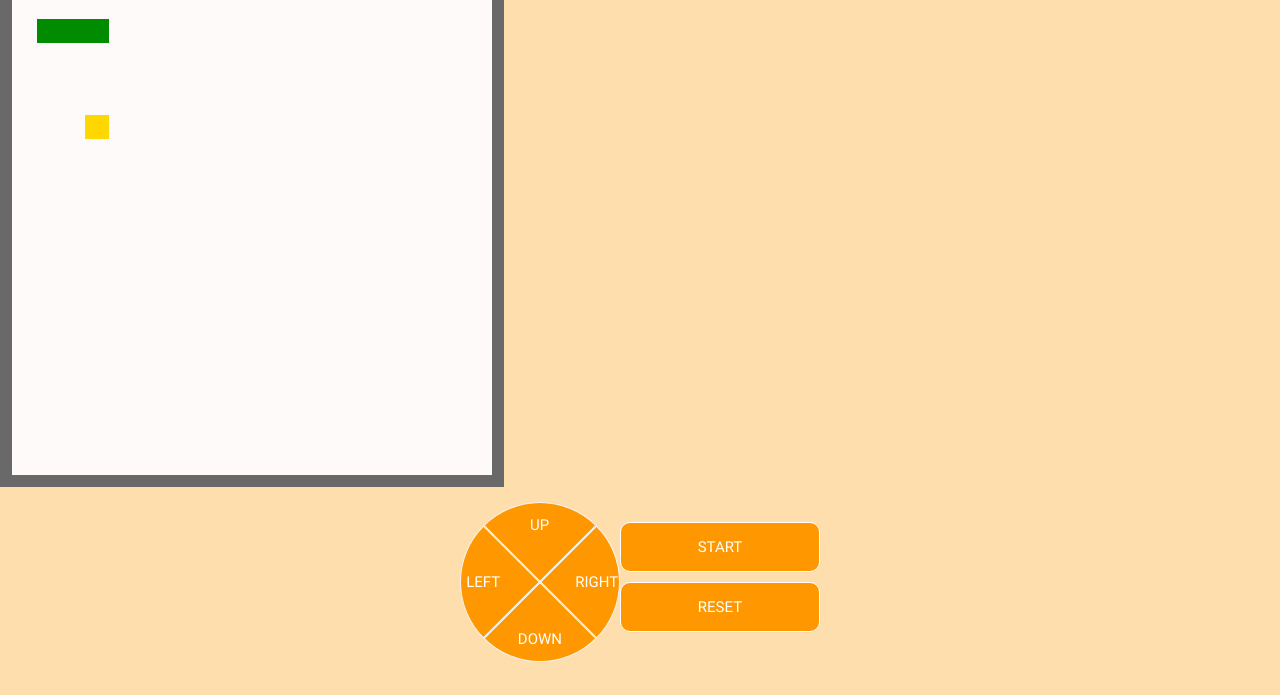
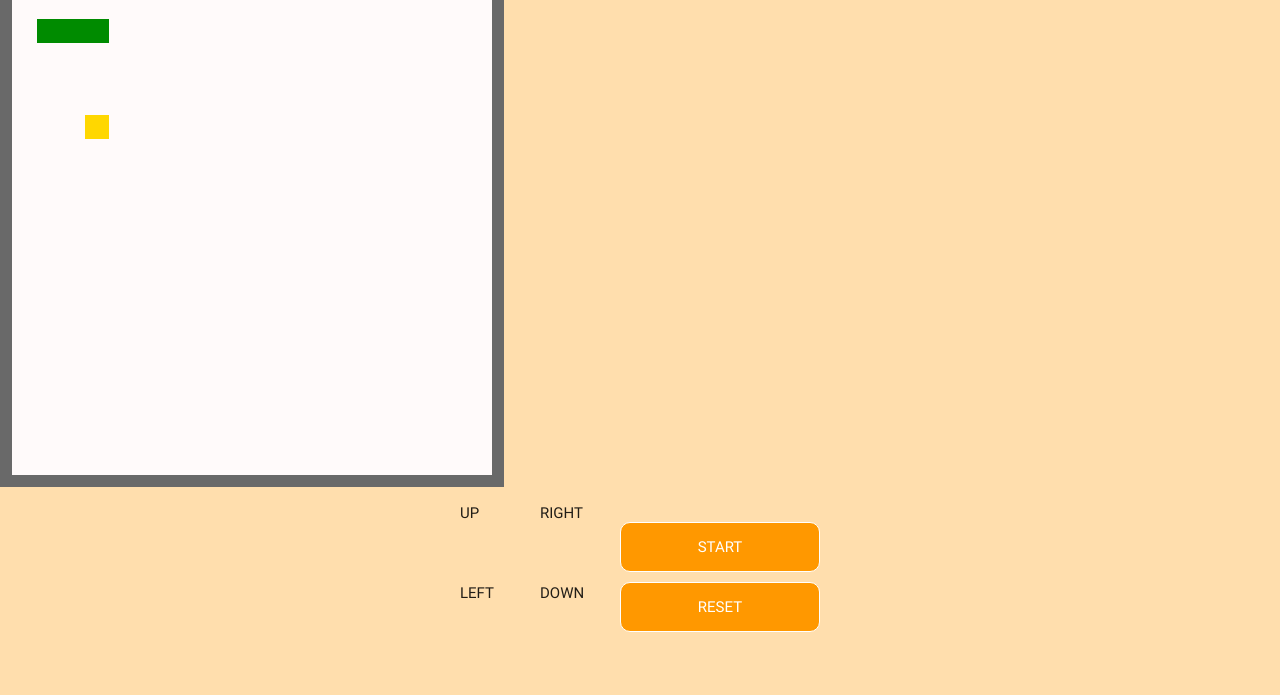
Before and after one commit to ChenKS12138/fresh_practice, a plain HTML site: page index.html in a window 1280 px wide. Shown: the part 126-821 px from the top of the page. After the commit the page ends 800 px from the top, so only its background shows below. Drawn offline with Linux system fonts and the light colour scheme.

Commit message:
feat: prune css

```diff
--- a/src/css/index.css
+++ b/src/css/index.css
@@ -35,8 +35,6 @@ body{
 }
 .direction{
     margin-top: 1rem;
-    transform: rotate(45deg);
-
 }
 .direction>div{
     display: flex;
@@ -44,31 +42,7 @@ body{
 .direction>div>div{
     width: 80px;
     height: 80px;
-    background-color: #ff9800;
-    color: white;
     display: flex;
-    align-items: center;
-    justify-content: center;
-    border: 0.5px whitesmoke solid;
-    cursor: pointer;
-}
-.direction>div>div:active{
-    background-color: #f57c00;
-}
-.button-name{
-    transform: rotate(-45deg);
-}
-#up{
-    border-radius: 100% 0 0 0;
-}
-#right{
-    border-radius: 0 100% 0 0;
-}
-#down{
-    border-radius: 0 0 100% 0;
-}
-#left{
-    border-radius: 0 0 0 100%;
 }
 .controller{
     margin-top: 5px;
```
